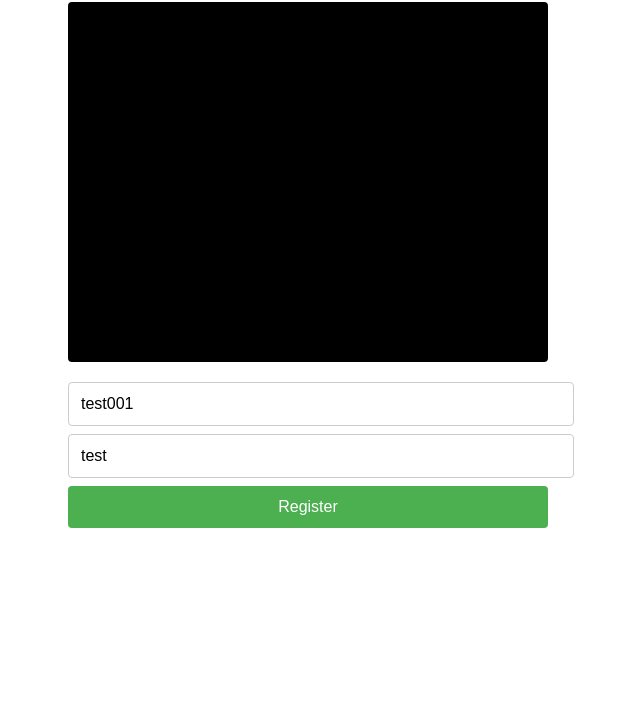
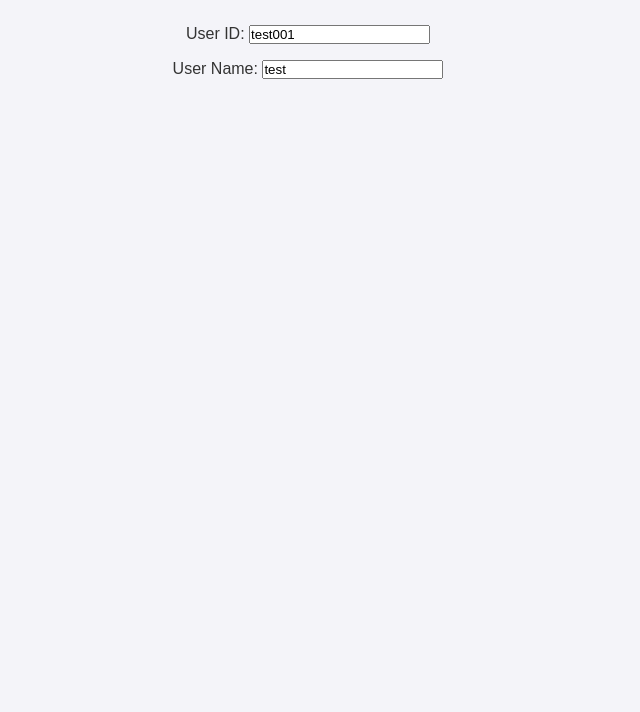
Before and after one commit to yapweijun1996/Faceapi-with-Service-Worker-v11, a plain HTML site: page face_register.html in a window 1280 px wide. Shown: the part 88-800 px from the top of the page, without its empty margins (332-972 px from the left). Drawn offline with Linux system fonts and the light colour scheme.

Commit message:
Update face_register.html

```diff
--- a/face_register.html
+++ b/face_register.html
@@ -3,63 +3,24 @@
 	<head>
 		<meta charset="UTF-8">
 		<meta name="viewport" content="width=device-width, initial-scale=1.0">
-		<title>Register Face</title>
+		<title>Face Detection</title>
+		<link rel="manifest" href="manifest.json">
+		<meta name="theme-color" content="#4CAF50">
+		<meta name="apple-mobile-web-app-capable" content="yes">
+		<meta name="apple-mobile-web-app-status-bar-style" content="black">
+		<link rel="apple-touch-icon" href="icons/icon-192.png">
 		<style>
-			/* Minimal mobile-first styling for face registration */
-			body {
-				display: flex;
-				flex-direction: column;
-				align-items: center;
-				justify-content: center;
-				margin: 0;
-				font-family: Arial, sans-serif;
-				padding: 16px;
-				background: #fff;
-			}
-			main {
-				width: 100%;
-				max-width: 480px;
-			}
-			h1 {
-				text-align: center;
-				margin-bottom: 16px;
-			}
-			video {
-				width: 100%;
-				aspect-ratio: 4/3;
-				border-radius: 4px;
-				margin-bottom: 16px;
-				background: #000;
-			}
-			.form-group {
-				display: flex;
-				flex-direction: column;
-				gap: 8px;
-				margin-bottom: 16px;
-			}
-			input, button {
-				width: 100%;
-				padding: 12px;
-				font-size: 1rem;
-				border: 1px solid #ccc;
-				border-radius: 4px;
-			}
-			button {
-				background-color: #4CAF50;
-				color: #fff;
-				border: none;
-				cursor: pointer;
-			}
-			button:disabled {
-				background-color: #ccc;
-				cursor: default;
-			}
-			#registrationMessage {
-				text-align: center;
-				font-size: 1rem;
-				color: #f00;
-				min-height: 1.2em;
-			}
+			*{margin:0;padding:0;box-sizing:border-box}
+			body{font-family:sans-serif;display:flex;flex-direction:column;align-items:center;padding:1rem;background:#f4f4f9;color:#333;}
+			h1{font-size:2rem;margin-bottom:1rem;}
+			.face-detection-container{display:flex;flex-wrap:wrap;gap:1rem;justify-content:center;align-items:center;width:100%;max-width:768px;}
+			.video-wrapper{position:relative;width:100%;}
+			video{border-radius:8px;transform:scaleX(-1);max-width:100%;height:auto;object-fit:contain;}
+			.overlay{position:absolute;top:0;left:0;width:100%;height:100%;pointer-events:none;display:none;}
+			.snapshot{border:2px solid #333;background:rgba(255,255,255,0.7);box-shadow:0 4px 10px rgba(0,0,0,0.1);display:none;max-width:100%;height:auto;}
+			label{margin:0.5rem;}
+			#registrationMessage{margin-top:0.5rem;color:red;}
+			@media (max-width:600px){.face-detection-container{flex-direction:column}}
 		</style>
 
 		<!-- Load face-api core library first -->
@@ -73,25 +34,38 @@
 		</script>
 	</head>
 	<body>
-		<main>
-			<h1>Register Face</h1>
-			<video id="video" autoplay playsinline muted></video>
-			<div class="form-group">
-				<input id="userIdInput" type="text" placeholder="User ID">
-				<input id="userNameInput" type="text" placeholder="Name">
-				<button id="registerButton">Register</button>
-			</div>
-			<div id="registrationMessage"></div>
-		</main>
-
+		<h1>Face Detection</h1>
+		<a href="#" onclick="urlReplace('index.html')">Go to Index</a><br>
+		<!-- Add user ID and name inputs -->
+		<label>User ID: <input type="text" id="userIdInput" placeholder="Enter user ID"></label>
+		<label>User Name: <input type="text" id="userNameInput" placeholder="Enter user name"></label><br>
+		<div id="registrationMessage" style="color:red; margin-top:10px;"></div>
 		<script>
-			function getParam(name){const p=new URLSearchParams(window.location.search);return p.get(name);}
-			document.addEventListener('DOMContentLoaded',()=>{
-				document.getElementById('userIdInput').value=getParam('userid')||'test001';
-				document.getElementById('userNameInput').value=getParam('username')||'test';
-				document.getElementById('registerButton').addEventListener('click',video_face_detection);
+			function getParam(name) {
+				const params = new URLSearchParams(window.location.search);
+				return params.get(name);
+			}
+			document.addEventListener('DOMContentLoaded', () => {
+				const defId = getParam('userid') || 'test001';
+				const defName = getParam('username') || 'test';
+				document.getElementById('userIdInput').value = defId;
+				document.getElementById('userNameInput').value = defName;
 			});
 		</script>
+
+		<div class="face-detection-container"  style="display:flex;gap:1rem;flex-wrap:wrap;justify-content:center;">
+			<div class="video-wrapper">
+				<video id="video" width="640" height="480" autoplay playsinline muted></video>
+				<!-- Hidden canvas for inference: captures each video frame to send to the worker for face detection -->
+				<canvas id="canvas" class="overlay"></canvas>
+				<!-- Overlay canvas for drawing facial landmarks on top of the video -->
+				<canvas id="canvas2" class="overlay"></canvas>
+				<!-- Overlay canvas for drawing face bounding boxes and confidence scores -->
+				<canvas id="canvas3" class="overlay"></canvas>
+			</div>
+			<!-- Snapshot canvas: displays the captured face image along with the confidence percentage -->
+			<canvas id="canvas_output" class="snapshot"></canvas>
+		</div>
 
 		<script>
 			/**
```
